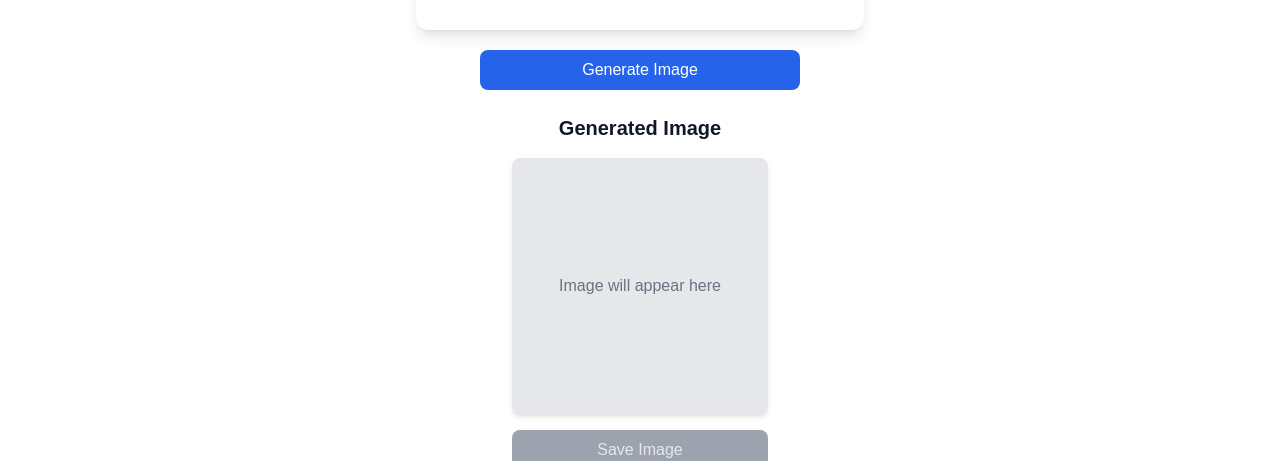
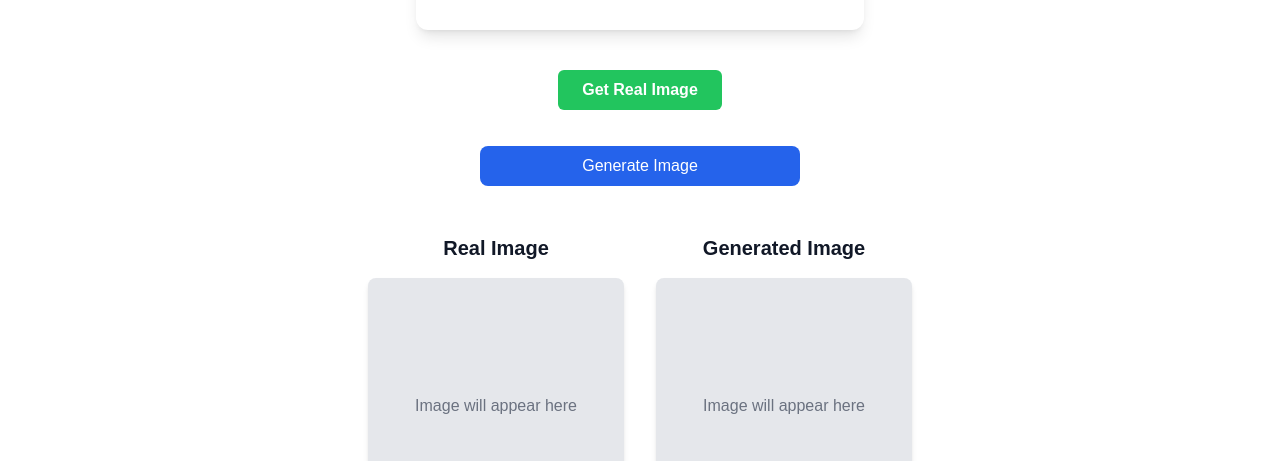
Before and after one commit to RayanAkhtar/MedGenAI, a Next.js app: page /admin/generate-ai-image in a window 1280 px wide. Shown: the part 489-950 px from the top of the page. Built offline with nearby package versions, Linux system fonts and the light colour scheme; no server answers.

Commit message:
feat: implement frontend for image generation with backend integration

```diff
--- a/app/admin/generate-ai-image/ImageDisplay.tsx
+++ b/app/admin/generate-ai-image/ImageDisplay.tsx
@@ -2,18 +2,19 @@ import { FC } from "react";
 import Image from "next/image";
 
 type Props = {
+  title: string;
   imagePath: string | null;
 };
 
-const ImageDisplay: FC<Props> = ({ imagePath }) => {
+const ImageDisplay: FC<Props> = ({ title, imagePath }) => {
   return (
     <div className="mt-6 flex flex-col items-center">
-      <h2 className="text-xl font-semibold mb-4">Generated Image</h2>
+      <h2 className="text-xl font-semibold mb-4">{title}</h2>
       <div className="w-64 h-64 bg-gray-200 flex items-center justify-center rounded-lg shadow-md">
         {imagePath ? (
           <Image
             src={imagePath}
-            alt="Generated Image"
+            alt={title}
             width={256}
             height={256}
             className="rounded-lg"
--- a/app/admin/generate-ai-image/ImageFilters.tsx
+++ b/app/admin/generate-ai-image/ImageFilters.tsx
@@ -10,8 +10,8 @@ type Props = {
 };
 
 const ageOptions = ["", "18-25", "26-35", "36-45", "46-60", "60+"];
-const sexOptions = ["", "Male", "Female", "Other"];
-const diseaseOptions = ["", "Pleural_Effusion"];
+const sexOptions = ["", "Male", "Female"];
+const diseaseOptions = ["", "Pleural_Effusion", "None"];
 
 const ImageFilters: FC<Props> = ({ ageRange, setAgeRange, sex, setSex, disease, setDisease }) => {
   return (
--- a/app/admin/generate-ai-image/page.tsx
+++ b/app/admin/generate-ai-image/page.tsx
@@ -11,6 +11,8 @@ const GenerateImagePage = () => {
   const [ageRange, setAgeRange] = useState("any");
   const [sex, setSex] = useState("any");
   const [disease, setDisease] = useState("any");
+  const [realImagePath, setRealImagePath] = useState<string | null>(null);
+  const [realImageFileName, setRealImageFileName] = useState<string | null>(null);
   const [generatedImagePath, setGeneratedImagePath] = useState<string | null>(null);
   const [loading, setLoading] = useState(false);
   const [saving, setSaving] = useState(false);
@@ -20,14 +22,14 @@ const GenerateImagePage = () => {
     setGeneratedImagePath(null);
 
     try {
-      const url = `${process.env.NEXT_PUBLIC_API_BASE_URL}/admin/generateImage?age=${ageRange}&sex=${sex}&disease=${disease}`;
+      const url = `${process.env.NEXT_PUBLIC_API_BASE_URL}/admin/generateImage?age=${ageRange}&sex=${sex}&disease=${disease}&realImageFileName=${realImageFileName || ""}`;
 
       const response = await fetch(url);
 
       if (!response.ok) throw new Error("Failed to generate image");
 
       const { imagePath } = await response.json();
-
+      console.log("image path", imagePath)
       setGeneratedImagePath(imagePath);
 
     } catch (error) {
@@ -37,6 +39,27 @@ const GenerateImagePage = () => {
       setLoading(false);
     }
   };
+
+  const handleLoadRealImage = async () => {
+    try {
+      const pathResponse = await fetch(`${process.env.NEXT_PUBLIC_API_BASE_URL}/admin/getRandomRealImagePath`);
+      if (!pathResponse.ok) throw new Error("Failed to get image path");
+
+      const { imagePath, fileName } = await pathResponse.json();
+
+      const imageUrl = `${process.env.NEXT_PUBLIC_API_BASE_URL}/admin/${imagePath}`;
+
+      setRealImagePath(imageUrl);
+      setRealImageFileName(fileName);
+
+    } catch (error) {
+      console.error("❌ Error loading real image:", error);
+      alert("Error loading real image. Please try again.");
+    }
+  };
+
+
+
 
   const handleSaveImage = async () => {
     if (!generatedImagePath) return;
@@ -99,9 +122,19 @@ const GenerateImagePage = () => {
           setDisease={setDisease}
         />
 
+        <button
+          onClick={handleLoadRealImage}
+          className="bg-green-500 text-white px-6 py-2 rounded-md font-semibold hover:bg-green-600 transition mb-4 mt-10"
+        >
+          Get Real Image
+        </button>
+
         <GenerateButton onClick={handleGenerateImage} loading={loading} />
 
-        <ImageDisplay imagePath={generatedImagePath} />
+        <div className="flex flex-row gap-8 mt-6">
+          <ImageDisplay title="Real Image" imagePath={realImagePath} />
+          <ImageDisplay title="Generated Image" imagePath={generatedImagePath} />
+        </div>
 
         <SaveButton
           onClick={handleSaveImage}
```
